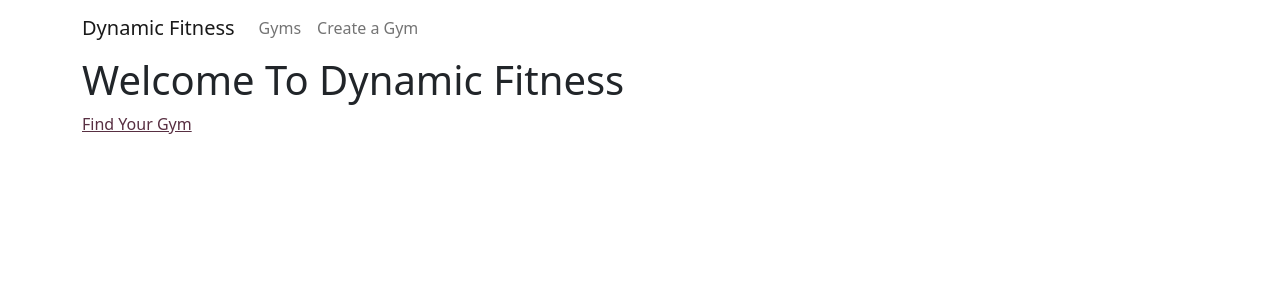
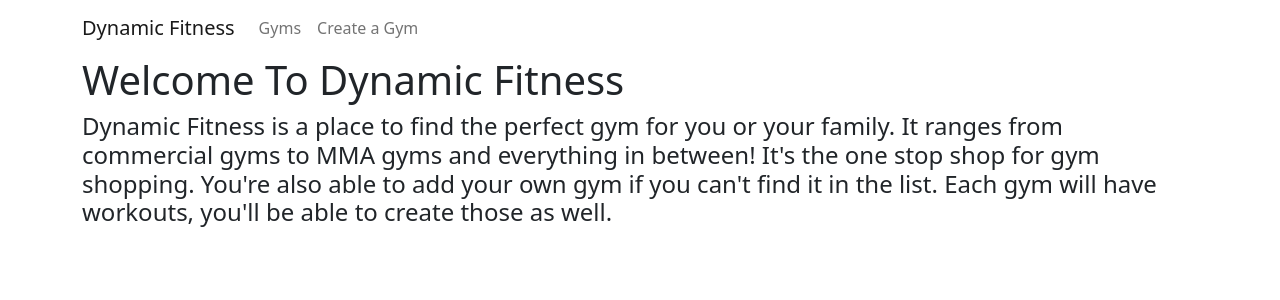
Before and after one commit to Jontzavala/dynamic-fitness_frontend, a React (Create React App) app: page / in a window 1280 px wide. Shown: the top 300 px of the page. Built offline with nearby package versions, Linux system fonts and the light colour scheme; no server answers.

Commit message:
Added description to home page

```diff
--- a/src/components/Home.js
+++ b/src/components/Home.js
@@ -1,5 +1,4 @@
 import React, { Component } from 'react'
-import {Link} from 'react-router-dom'
 import {Container} from 'react-bootstrap'
 
 class Home extends Component {
@@ -7,7 +6,11 @@ class Home extends Component {
         return (
             <Container>
                 <h1>Welcome To Dynamic Fitness</h1>
-                <Link to='/gyms'>Find Your Gym</Link>
+                <h4>Dynamic Fitness is a place to find the perfect gym for you or your family.
+                    It ranges from commercial gyms to MMA gyms and everything in between!
+                    It's the one stop shop for gym shopping.
+                    You're also able to add your own gym if you can't find it in the list.
+                    Each gym will have workouts, you'll be able to create those as well.</h4>
             </Container>
         )
     }
```
